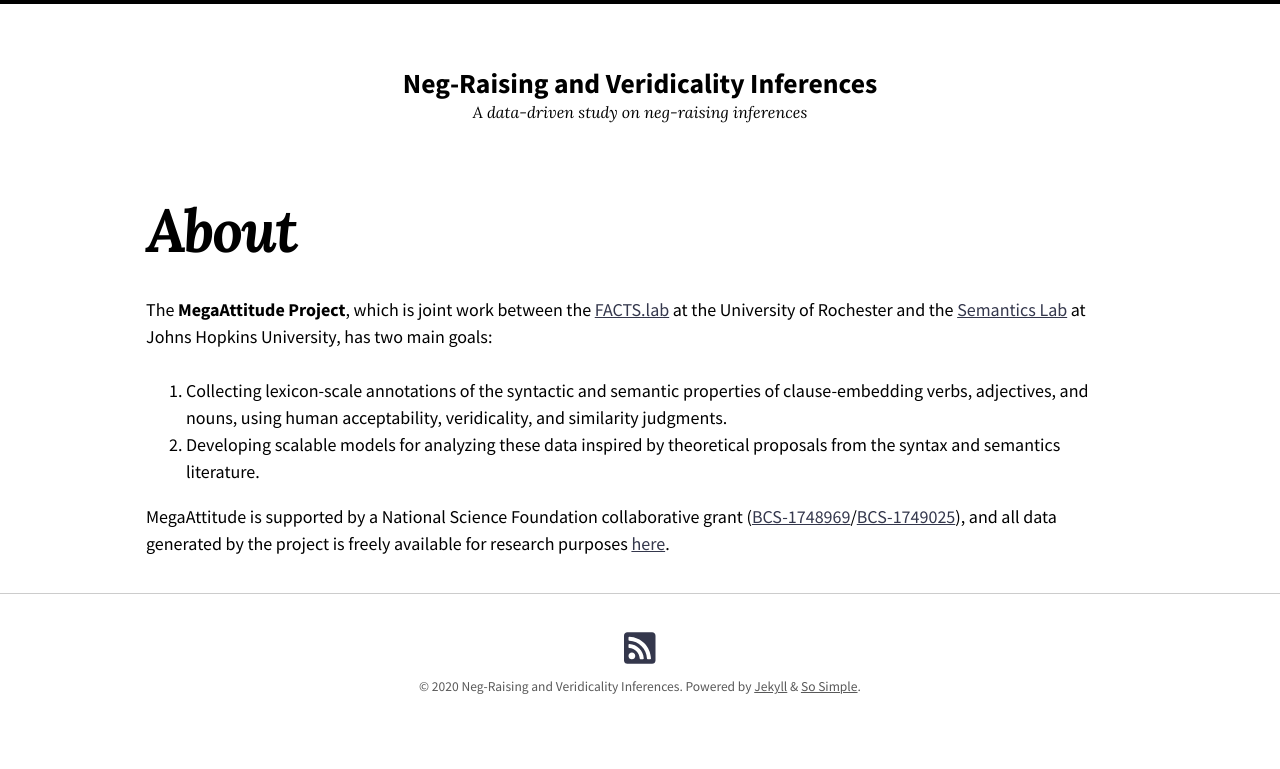
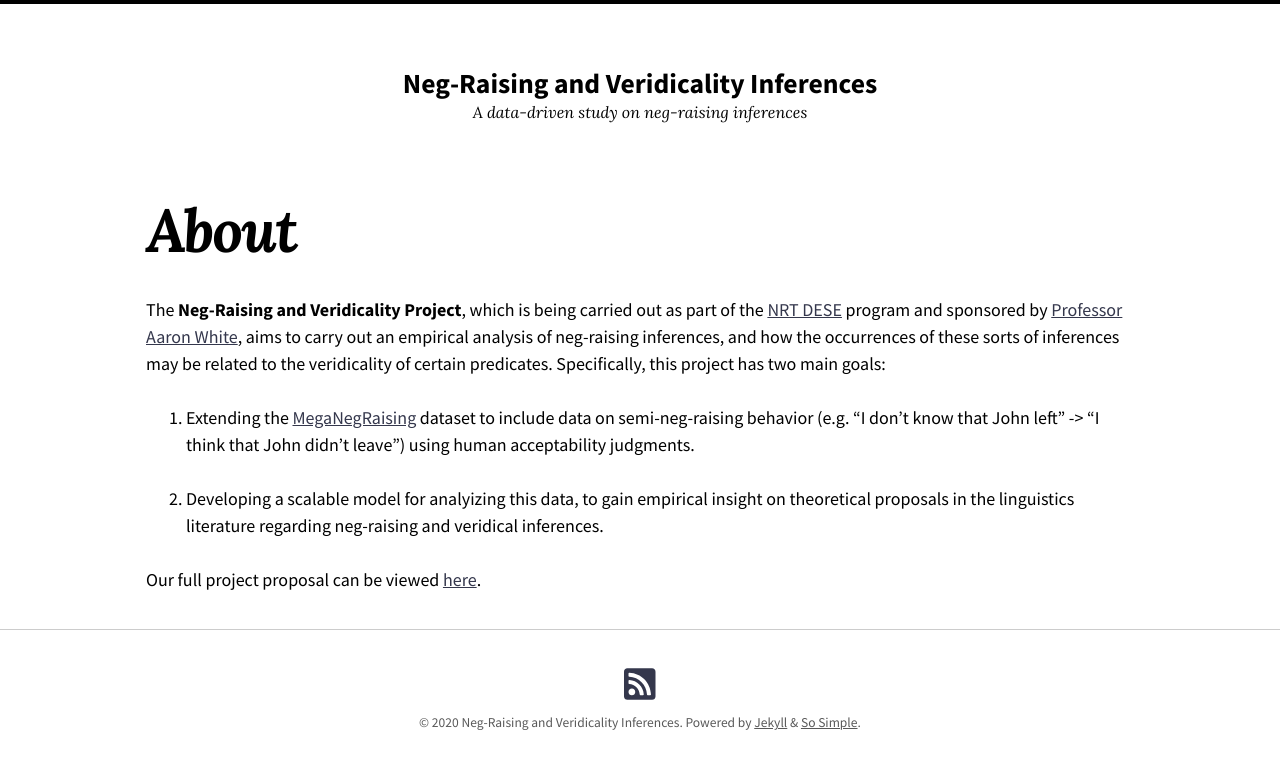
Before and after one commit to bkane2/bkane2.github.io, a Jekyll site: the page built from index.md, in a window 1280 px wide. Shown: the top 769 px of the page. Built offline with Jekyll 4.4.1, drawn with Linux system fonts in a browser that asks for light colours; nearby versions of some CDN libraries.

Commit message:
Updated about page

```diff
--- a/index.md
+++ b/index.md
@@ -1,13 +1,15 @@
 ---
 layout: page
 title: About
-excerpt: "The MegaAttitude Project investigates clause-embedding predicates' semantic properties and syntactic distribution using tools from computational psycholinguistics."
+excerpt: "This project aims to study the relationships between the semantic properties and syntactic distribution of various verbs,
+          and the sorts of neg-raising and veridical inferences that can be generated."
 modified: 2019-08-14T11:46-05:00
 ---
 
-The **MegaAttitude Project**, which is joint work between the [FACTS.lab](http://factslab.io) at the University of Rochester and the [Semantics Lab](http://sites.krieger.jhu.edu/rawlins/semantics-lab/) at Johns Hopkins University, has two main goals:
+The **Neg-Raising and Veridicality Project**, which is being carried out as part of the [NRT DESE](http://www.sas.rochester.edu/dsc/graduate/nrt.html) program and sponsored by [Professor Aaron White](http://aaronstevenwhite.io), aims to carry out an empirical analysis of neg-raising inferences, and how the occurrences of these sorts of inferences may be related to the veridicality of certain predicates. Specifically, this project has two main goals:
 
-1. Collecting lexicon-scale annotations of the syntactic and semantic properties of clause-embedding verbs, adjectives, and nouns, using human acceptability, veridicality, and similarity judgments.
-2. Developing scalable models for analyzing these data inspired by theoretical proposals from the syntax and semantics literature.
+1. Extending the [MegaNegRaising](http://megaattitude.io/projects/mega-negraising/) dataset to include data on semi-neg-raising behavior (e.g. "I don't know that John left" -> "I think that John didn't leave") using human acceptability judgments.
 
-MegaAttitude is supported by a National Science Foundation collaborative grant ([BCS-1748969](https://www.nsf.gov/awardsearch/showAward?AWD_ID=1748969&HistoricalAwards=false)/[BCS-1749025](https://www.nsf.gov/awardsearch/showAward?AWD_ID=1749025&HistoricalAwards=false)), and all data generated by the project is freely available for research purposes [here]({{ site.url }}/data/).
+2. Developing a scalable model for analyizing this data, to gain empirical insight on theoretical proposals in the linguistics literature regarding neg-raising and veridical inferences.
+
+Our full project proposal can be viewed [here]({{ site.url }}/project_proposal.pdf).
```
Also changed, not shown: data/index.md (added, +6 -0 lines).
